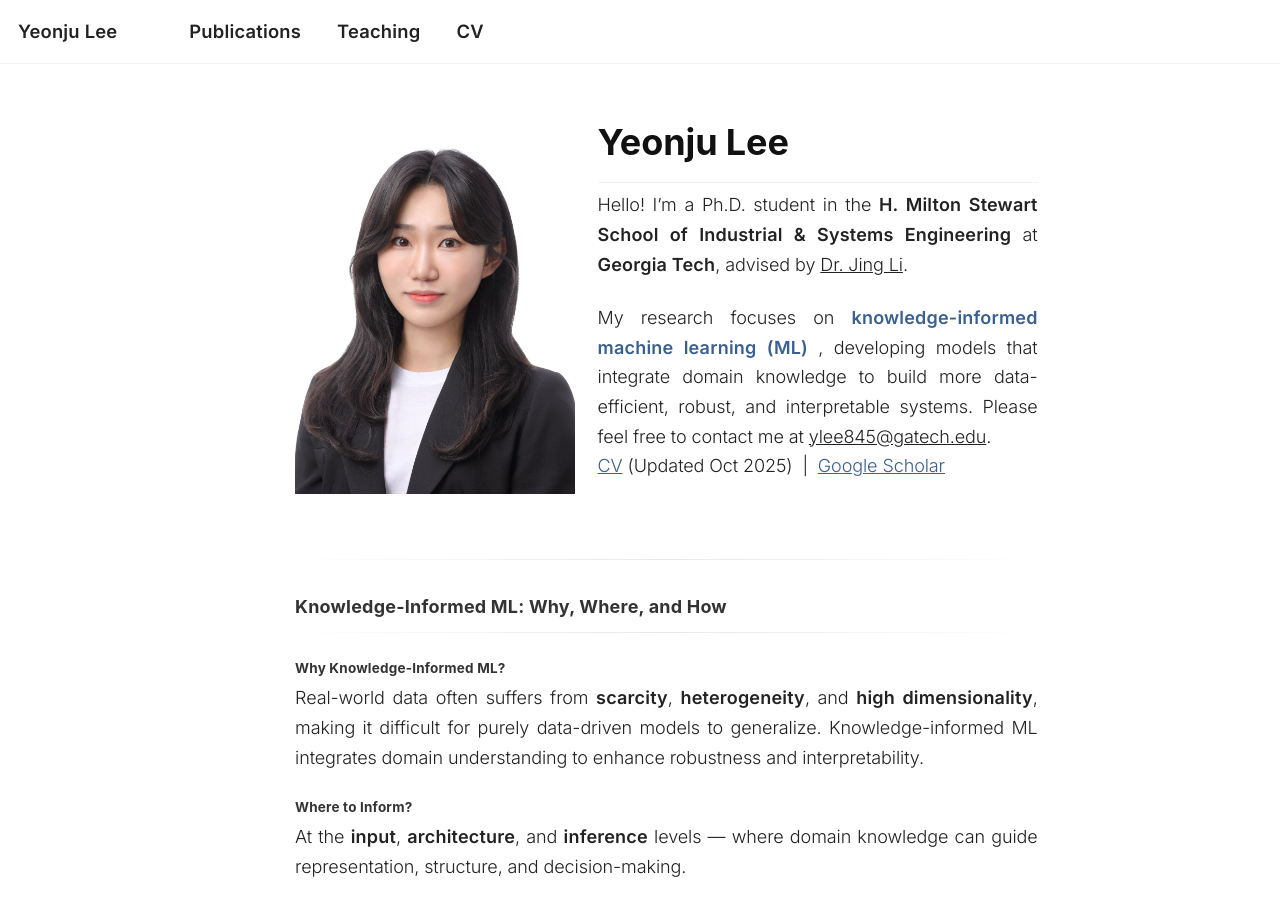
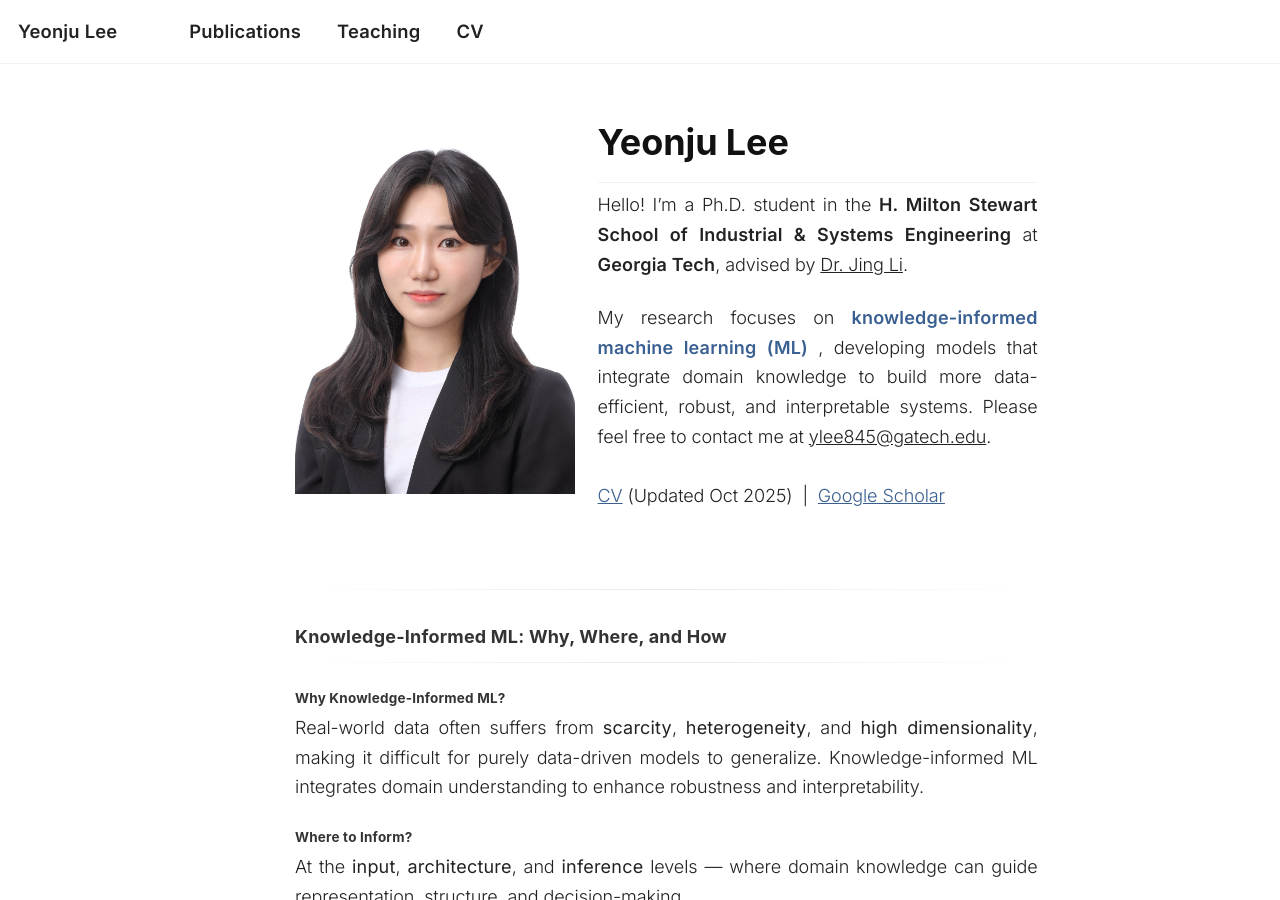
Before and after one commit to ylee845/ylee845.github.io, a Jekyll site: the page built from _pages/about.md, in a window 1280 px wide and 900 px high. Built offline with Jekyll 4.4.1, drawn with Linux system fonts in a browser that asks for light colours; a script that is not in the unit is left out.

Commit message:
Update about.md

```diff
--- a/_pages/about.md
+++ b/_pages/about.md
@@ -192,6 +192,7 @@ h4{
     Please feel free to contact me at
     <a href="mailto:ylee845@gatech.edu">ylee845@gatech.edu</a>.
     <br>
+    <br>
     <a href="/files/Yeonju_Lee_CV.pdf" style="color:#3A5F91;">CV</a> (Updated Oct 2025)
      &nbsp;|&nbsp;
     <a href="https://scholar.google.com/citations?user=5iO-_XgAAAAJ&hl=en&oi=ao"
@@ -210,28 +211,28 @@ h4{
 
 <h4>Why Knowledge-Informed ML?</h4>
 <p>
-Real-world data often suffers from <span style="font-weight:600; letter-spacing:0.2px;">scarcity</span>, <span style="font-weight:600; letter-spacing:0.2px;">heterogeneity</span>,
-and <span style="font-weight:600; letter-spacing:0.2px;">high dimensionality</span>, making it difficult for purely data-driven models to generalize.
+Real-world data often suffers from <span style="font-weight:500; letter-spacing:0.2px;">scarcity</span>, <span style="font-weight:500; letter-spacing:0.2px;">heterogeneity</span>,
+and <span style="font-weight:500; letter-spacing:0.2px;">high dimensionality</span>, making it difficult for purely data-driven models to generalize.
 Knowledge-informed ML integrates domain understanding to enhance robustness and interpretability.
 </p>
 
 <h4>Where to Inform?</h4>
 <p>
-At the <span style="font-weight:600; letter-spacing:0.2px;">input</span>, <span style="font-weight:600; letter-spacing:0.2px;">architecture</span>, and <span style="font-weight:600; letter-spacing:0.2px;">inference</span> levels —
+At the <span style="font-weight:500; letter-spacing:0.2px;">input</span>, <span style="font-weight:500; letter-spacing:0.2px;">architecture</span>, and <span style="font-weight:500; letter-spacing:0.2px;">inference</span> levels —
 where domain knowledge can guide representation, structure, and decision-making.
 </p>
 
 <h4>How to Inform?</h4>
 <p>
-Through <span style="font-weight:600; letter-spacing:0.2px;">representations</span>, <span style="font-weight:600; letter-spacing:0.2px;">constraints</span>, and <span style="font-weight:600; letter-spacing:0.2px;">rules</span> —
+Through <span style="font-weight:500; letter-spacing:0.2px;">representations</span>, <span style="font-weight:500; letter-spacing:0.2px;">constraints</span>, and <span style="font-weight:500; letter-spacing:0.2px;">rules</span> —
 translating expert understanding into model priors and learning objectives.
 </p>
 
 <h4>Applications</h4>
 <ul>
-  <li><span style="font-weight:600; letter-spacing:0.2px;">Healthcare</span> – dental lesion detection and medical image translation</li>
-  <li><span style="font-weight:600; letter-spacing:0.2px;">Precision Agriculture</span> – yield forecasting, anomaly detection, and change-point detection</li>
-  <li><span style="font-weight:600; letter-spacing:0.2px;">Manufacturing</span> – root cause analysis and process optimization</li>
+  <li><span style="font-weight:500; letter-spacing:0.2px;">Healthcare</span> – dental lesion detection and medical image translation</li>
+  <li><span style="font-weight:500; letter-spacing:0.2px;">Precision Agriculture</span> – yield forecasting, anomaly detection, and change-point detection</li>
+  <li><span style="font-weight:500; letter-spacing:0.2px;">Manufacturing</span> – root cause analysis and process optimization</li>
 </ul>
 
   <p>
```
